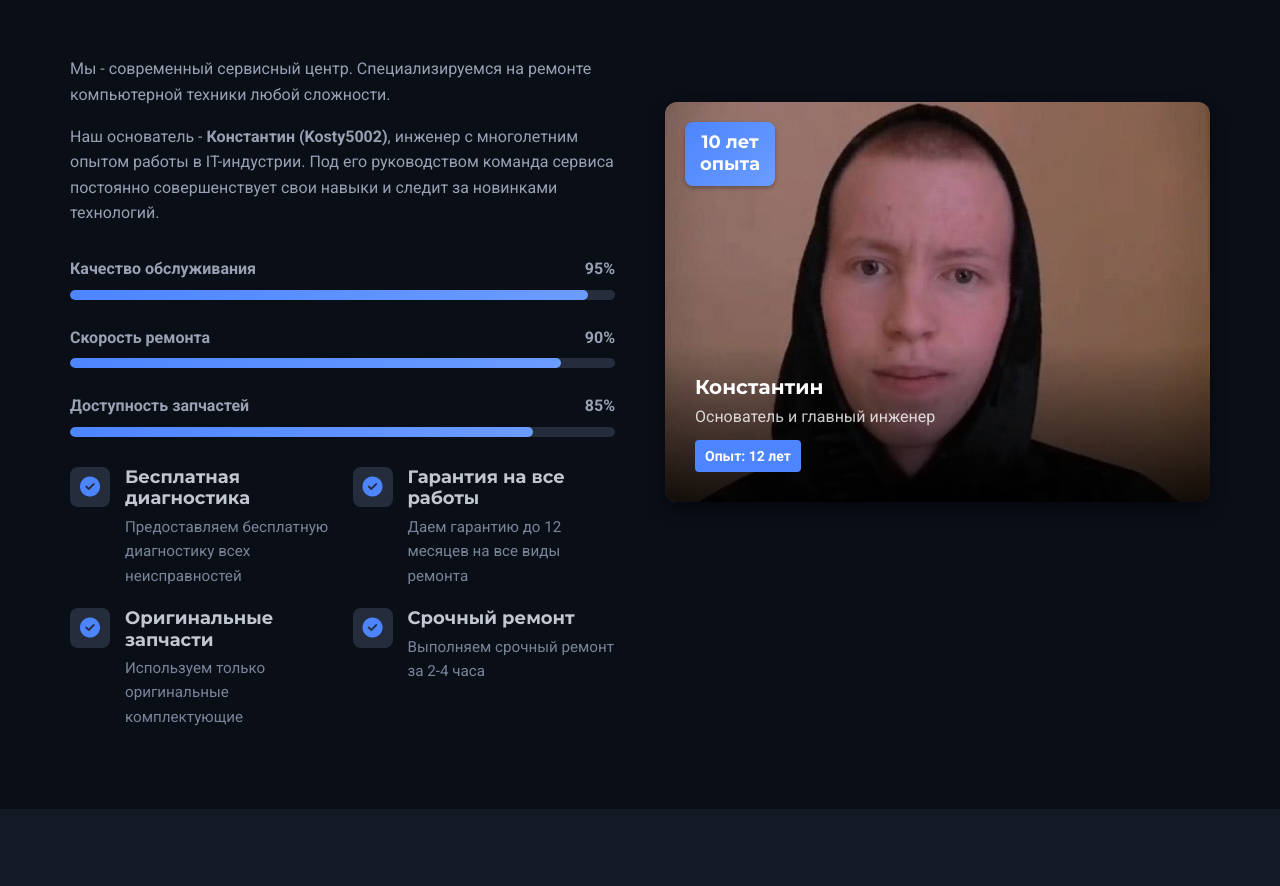
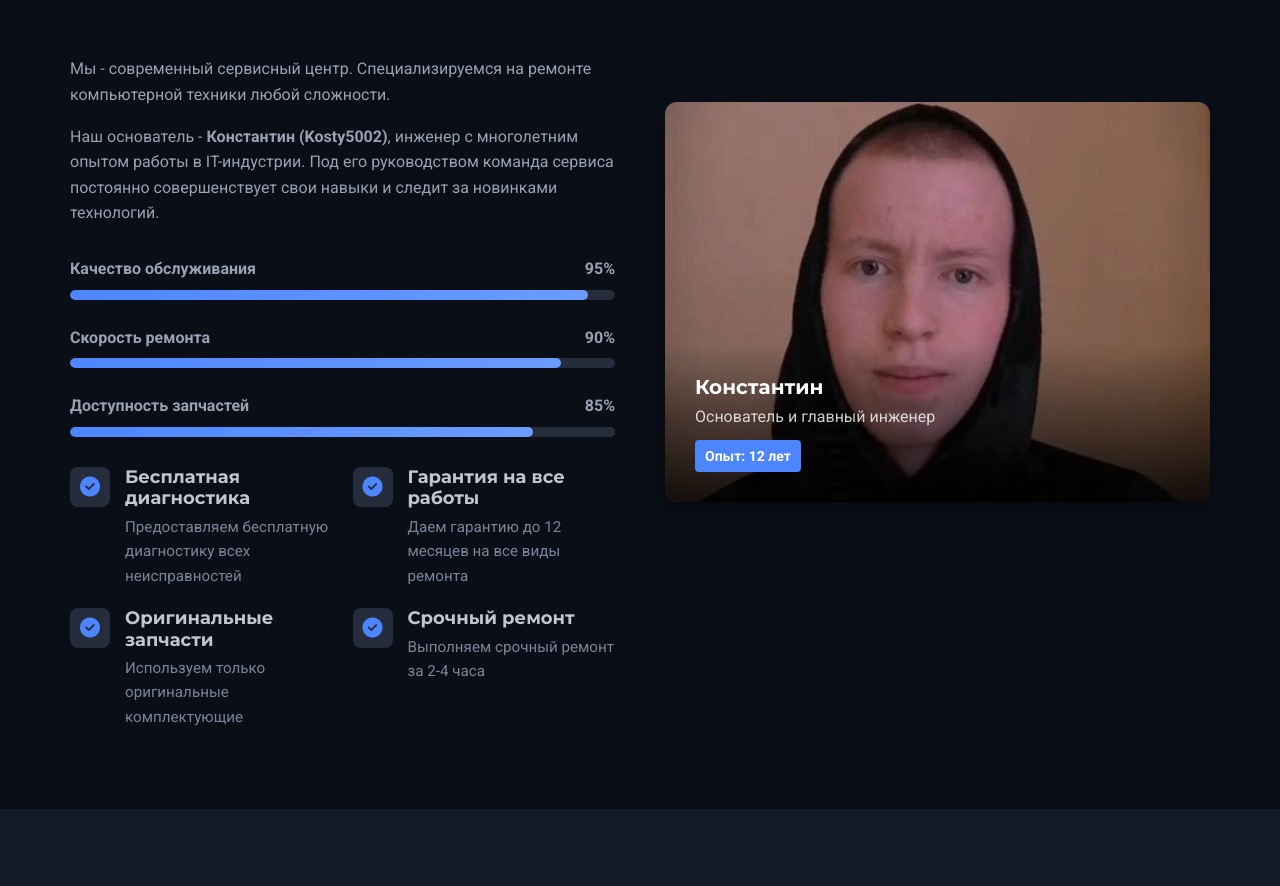
Before and after one commit to kosty5002/server, a plain HTML site: page index.html in a window 1280 px wide. Shown: the part 2200-3086 px from the top of the page. Drawn offline with nearby package versions, Linux system fonts and the light colour scheme; animation ran at ten frames a second.

Commit message:
Update index.html

```diff
--- a/index.html
+++ b/index.html
@@ -928,10 +928,10 @@
                 </div>
                 <div class="about-image animate-on-scroll">
                     <div class="image-frame">
-                        <div class="image-badge">
+                        <!-- <div class="image-badge">
                             <span>10 лет</span>
                             <span>опыта</span>
-                        </div>
+                        </div> -->
                         <img src="assets/1.jpg" alt="Сервисный центр Kosty5002 TechService" class="about-img">
                         <div class="image-overlay">
                             <div class="overlay-content">
@@ -2479,4 +2479,5 @@
         });
     </script>
 </body>
+
 </html>
```
